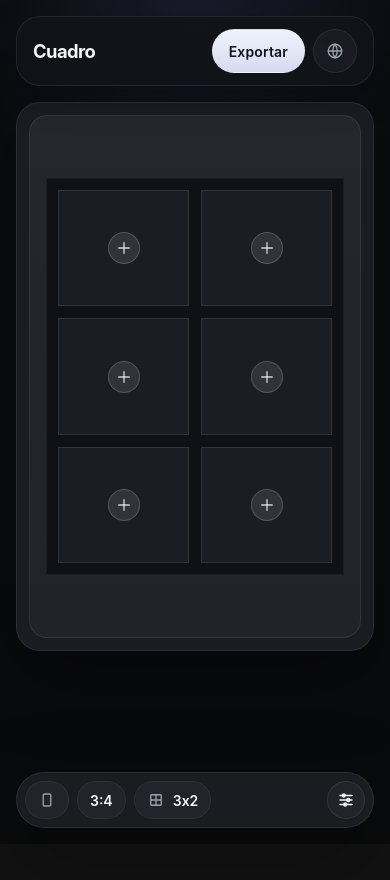
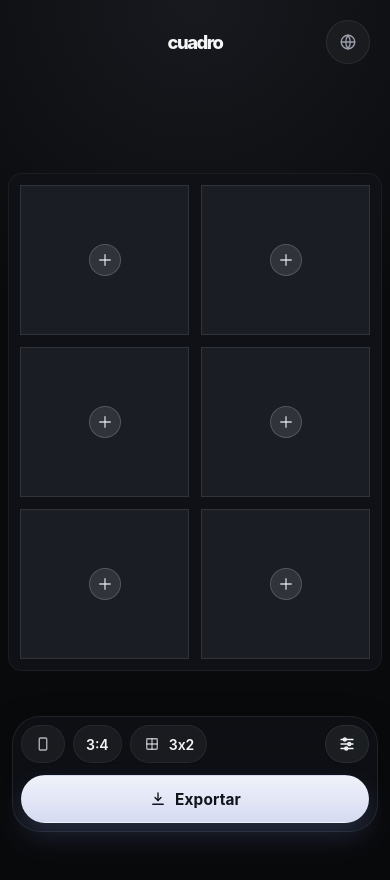
Before and after one commit to abiudslr/cuadro, a React (Vite) app in the folder apps/web/: page / in a window 390 px wide. Shown: the top 880 px of the page. Before the commit the page ends 844 px from the top, so only its background shows below. Built offline with nearby package versions, Linux system fonts and the light colour scheme.

Commit message:
ajustes visuales

```diff
--- a/apps/web/src/features/editor/presentation/components/EditorCanvas.tsx
+++ b/apps/web/src/features/editor/presentation/components/EditorCanvas.tsx
@@ -2,7 +2,6 @@ import { useEffect, useMemo } from 'react'
 import { calculateGridLayout } from '@/features/editor/domain/gridLayoutEngine'
 import { useElementSize } from '@/shared/hooks/useElementSize'
 import { useI18n } from '@/shared/i18n/useI18n'
-import { Panel } from '@/shared/ui/panel/Panel'
 import { useShallow } from 'zustand/react/shallow'
 import { useEditorStore } from '../../application/editorStore'
 import { useCellImagePicker } from '../hooks/useCellImagePicker'
@@ -64,16 +63,16 @@ export function EditorCanvas() {
   }, [layout.cells, syncPlacedImagesToLayout])
 
   return (
-    <Panel className={styles.canvasPanel} elevated>
+    <div className={styles.canvasPanel}>
       <div
-        className={styles.previewFrame}
+        ref={elementRef}
+        className={styles.previewViewport}
         onClick={(event) => {
           if (event.target === event.currentTarget) {
             selectCell(null)
           }
         }}
       >
-        <div ref={elementRef} className={styles.previewViewport}>
         <div
           className={styles.previewCanvas}
           style={{
@@ -105,6 +104,5 @@ export function EditorCanvas() {
         {input}
       </div>
     </div>
-    </Panel>
   )
 }
--- a/apps/web/src/features/editor/presentation/components/EditorHeader.tsx
+++ b/apps/web/src/features/editor/presentation/components/EditorHeader.tsx
@@ -1,26 +1,17 @@
 import { useI18n } from '@/shared/i18n/useI18n'
-import { Button } from '@/shared/ui/button/Button'
 import { LanguageSwitcher } from '@/shared/ui/language-switcher/LanguageSwitcher'
-import { Panel } from '@/shared/ui/panel/Panel'
 import styles from './editor.module.css'
 
-type EditorHeaderProps = {
-  onOpenExport: () => void
-}
-
-export function EditorHeader({ onOpenExport }: EditorHeaderProps) {
+export function EditorHeader() {
   const { t } = useI18n()
 
   return (
-    <Panel className={styles.header}>
+    <header className={styles.header}>
+      <div className={styles.headerSpacer} aria-hidden="true" />
       <h1 className={styles.title}>{t('editor.header.title')}</h1>
-
       <div className={styles.headerActions}>
-        <Button variant="primary" onClick={onOpenExport}>
-          {t('editor.export.action')}
-        </Button>
         <LanguageSwitcher />
       </div>
-    </Panel>
+    </header>
   )
 }
--- a/apps/web/src/features/editor/presentation/components/EditorQuickBar.tsx
+++ b/apps/web/src/features/editor/presentation/components/EditorQuickBar.tsx
@@ -1,21 +1,26 @@
 import { useI18n } from '@/shared/i18n/useI18n'
+import { Button } from '@/shared/ui/button/Button'
 import {
+  DownloadIcon,
   GridIcon,
   HorizontalIcon,
   SlidersIcon,
   VerticalIcon,
 } from '@/shared/ui/icons/Icons'
 import { IconButton } from '@/shared/ui/icon-button/IconButton'
-import { Panel } from '@/shared/ui/panel/Panel'
 import { useShallow } from 'zustand/react/shallow'
 import { useEditorStore } from '../../application/editorStore'
 import styles from './editor.module.css'
 
 type EditorQuickBarProps = {
   floating?: boolean
+  onOpenExport: () => void
 }
 
-export function EditorQuickBar({ floating = false }: EditorQuickBarProps) {
+export function EditorQuickBar({
+  floating = false,
+  onOpenExport,
+}: EditorQuickBarProps) {
   const { t } = useI18n()
   const { aspectRatio, columns, openConfigSheet, orientation, rows } =
     useEditorStore(
@@ -32,7 +37,14 @@ export function EditorQuickBar({ floating = false }: EditorQuickBarProps) {
     orientation === 'vertical' ? VerticalIcon : HorizontalIcon
 
   return (
-    <Panel className={floating ? styles.mobileDock : ''} elevated>
+    <div className={floating ? styles.mobileDock : styles.quickBar}>
+      <Button className={styles.quickExportButton} variant="primary" onClick={onOpenExport}>
+        <span className={styles.quickExportIcon}>
+          <DownloadIcon />
+        </span>
+        {t('editor.export.action')}
+      </Button>
+
       <div className={styles.quickMetrics}>
         <div
           aria-label={`${t('editor.mobileDock.orientation')}: ${t(
@@ -67,11 +79,12 @@ export function EditorQuickBar({ floating = false }: EditorQuickBarProps) {
 
       <IconButton
         aria-label={t('common.openSettings')}
+        className={styles.quickSettingsButton}
         compact={floating}
         onClick={openConfigSheet}
       >
         <SlidersIcon />
       </IconButton>
-    </Panel>
+    </div>
   )
 }
--- a/apps/web/src/features/editor/presentation/components/editor.module.css
+++ b/apps/web/src/features/editor/presentation/components/editor.module.css
@@ -1,12 +1,15 @@
 .page {
   min-height: 100vh;
-  padding: var(--space-4);
-  padding-bottom: calc(var(--mobile-dock-height) + var(--space-4));
+  padding: var(--space-2);
+  padding-bottom: calc(var(--mobile-dock-height) + var(--space-7));
+  background:
+    radial-gradient(circle at top center, rgba(197, 208, 255, 0.08), transparent 36%),
+    var(--color-background);
 }
 
 .shell {
   display: grid;
-  gap: var(--space-4);
+  gap: var(--space-3);
   max-width: var(--container-width);
   margin: 0 auto;
 }
@@ -15,72 +18,69 @@
   position: relative;
   z-index: 12;
   overflow: visible;
-  display: flex;
+  display: grid;
+  grid-template-columns: 1fr auto 1fr;
   align-items: center;
-  justify-content: space-between;
-  gap: var(--space-4);
-  min-height: 60px;
-  padding: var(--space-3) var(--space-4);
+  gap: var(--space-3);
+  min-height: 56px;
+  padding: var(--space-3);
+}
+
+.headerSpacer {
+  min-width: 44px;
 }
 
 .title {
+  justify-self: center;
   font-size: 1.15rem;
-  font-weight: 700;
-  letter-spacing: -0.03em;
+  font-weight: 800;
+  letter-spacing: -0.08em;
+  text-transform: lowercase;
 }
 
 .headerActions {
   display: flex;
   align-items: center;
+  justify-content: flex-end;
   gap: var(--space-2);
 }
 
 .workspace {
   display: grid;
-  gap: var(--space-4);
+  gap: var(--space-2);
 }
 
 .mainColumn {
   display: grid;
-  gap: var(--space-4);
+  gap: var(--space-2);
 }
 
 .previewShell {
   display: grid;
-  gap: var(--space-3);
+  gap: 0;
+  padding-bottom: calc(var(--mobile-dock-height) + var(--space-4));
 }
 
 .canvasPanel {
   display: grid;
-  padding: var(--space-3);
-}
-
-.previewFrame {
-  display: grid;
-  min-height: clamp(420px, 62vh, 760px);
-  padding: var(--space-4);
-  border-radius: var(--radius-md);
-  background:
-    linear-gradient(180deg, rgba(255, 255, 255, 0.035), rgba(255, 255, 255, 0.015)),
-    rgba(255, 255, 255, 0.015);
-  border: 1px solid var(--color-border-subtle);
-  overflow: hidden;
+  padding: 0;
 }
 
 .previewViewport {
   display: grid;
   place-items: center;
+  min-height: clamp(480px, calc(100vh - 176px), 760px);
   width: 100%;
-  height: 100%;
+  padding: 0;
   min-width: 0;
-  min-height: 0;
+  overflow: hidden;
 }
 
 .previewCanvas {
   position: relative;
   max-width: 100%;
   max-height: 100%;
-  border-radius: 0;
+  border-radius: var(--radius-sm);
   background: #0f1117;
   box-shadow: inset 0 0 0 1px rgba(255, 255, 255, 0.05);
 }
@@ -335,6 +335,15 @@
   display: none;
 }
 
+.desktopExportButton {
+  width: 100%;
+  min-height: 54px;
+  margin-bottom: var(--space-3);
+  font-size: 0.98rem;
+  font-weight: 700;
+  box-shadow: 0 16px 30px rgba(145, 166, 255, 0.18);
+}
+
 .configPanel {
   display: grid;
   gap: var(--space-5);
@@ -390,12 +399,15 @@
   bottom: var(--space-4);
   left: var(--space-4);
   z-index: 20;
-  display: flex;
-  align-items: center;
-  justify-content: space-between;
+  display: grid;
+  grid-template-columns: minmax(0, 1fr) auto;
   gap: var(--space-3);
   padding: var(--space-2);
-  border-radius: var(--radius-pill);
+  border-radius: calc(var(--radius-lg) + 4px);
+  background: rgba(16, 18, 24, 0.74);
+  border: 1px solid rgba(255, 255, 255, 0.08);
+  box-shadow: 0 18px 40px rgba(0, 0, 0, 0.28);
+  backdrop-filter: blur(22px) saturate(1.15);
 }
 
 .quickMetrics {
@@ -403,6 +415,12 @@
   align-items: center;
   gap: var(--space-2);
   min-width: 0;
+  overflow-x: auto;
+  scrollbar-width: none;
+}
+
+.quickMetrics::-webkit-scrollbar {
+  display: none;
 }
 
 .metricChip {
@@ -412,9 +430,9 @@
   min-height: 38px;
   padding: 0 var(--space-3);
   border-radius: var(--radius-pill);
-  background: rgba(255, 255, 255, 0.04);
-  border: 1px solid rgba(255, 255, 255, 0.05);
-  color: var(--color-text-secondary);
+  background: rgba(255, 255, 255, 0.05);
+  border: 1px solid rgba(255, 255, 255, 0.06);
+  color: rgba(234, 237, 244, 0.72);
   font-size: var(--font-size-sm);
   font-weight: 600;
   white-space: nowrap;
@@ -428,6 +446,30 @@
   display: inline-flex;
   align-items: center;
   justify-content: center;
+}
+
+.quickExportButton {
+  grid-column: 1 / -1;
+  grid-row: 2;
+  min-height: 52px;
+  padding: 0 var(--space-4);
+  font-size: 0.96rem;
+  font-weight: 700;
+  box-shadow: 0 14px 28px rgba(145, 166, 255, 0.18);
+}
+
+.quickExportIcon {
+  display: inline-flex;
+  align-items: center;
+  justify-content: center;
+}
+
+.quickSettingsButton {
+  align-self: stretch;
+  min-width: 44px;
+  background: rgba(255, 255, 255, 0.06);
+  border-color: rgba(255, 255, 255, 0.08);
+  backdrop-filter: blur(12px);
 }
 
 .sheetHeader {
@@ -470,11 +512,17 @@
 
 @media (max-width: 639px) {
   .mobileDock {
-    overflow-x: auto;
+    right: var(--space-3);
+    bottom: var(--space-3);
+    left: var(--space-3);
   }
 
   .quickMetrics {
-    min-width: max-content;
+    min-width: 0;
+  }
+
+  .quickExportButton {
+    min-height: 48px;
   }
 }
 
@@ -488,19 +536,25 @@
     gap: var(--space-5);
   }
 
-  .header,
+  .header {
+    min-height: 64px;
+    padding: var(--space-3) 0;
+  }
+
   .configPanel {
     padding: var(--space-4) var(--space-5);
   }
 
-  .canvasPanel {
-    padding: var(--space-4);
+  .previewShell {
+    padding-bottom: calc(var(--mobile-dock-height) + var(--space-5));
   }
 
-  .previewFrame {
+  .canvasPanel {
+    padding: 0;
+  }
+
+  .previewViewport {
     min-height: clamp(540px, 72vh, 880px);
-    border-radius: var(--radius-lg);
-    padding: var(--space-6);
   }
 
   .emptyCellIndicator {
@@ -525,6 +579,10 @@
     top: var(--space-4);
   }
 
+  .previewShell {
+    padding-bottom: 0;
+  }
+
   .mobileDock {
     display: none;
   }
--- a/apps/web/src/features/editor/presentation/pages/EditorPage.tsx
+++ b/apps/web/src/features/editor/presentation/pages/EditorPage.tsx
@@ -1,6 +1,7 @@
 import { useState } from 'react'
 import { useI18n } from '@/shared/i18n/useI18n'
 import { Button } from '@/shared/ui/button/Button'
+import { DownloadIcon } from '@/shared/ui/icons/Icons'
 import { Sheet } from '@/shared/ui/sheet/Sheet'
 import { useEditorStore } from '../../application/editorStore'
 import { EditorCanvas } from '../components/EditorCanvas'
@@ -19,7 +20,7 @@ export function EditorPage() {
   return (
     <main className={styles.page}>
       <div className={styles.shell}>
-        <EditorHeader onOpenExport={() => setIsExportSheetOpen(true)} />
+        <EditorHeader />
 
         <div className={styles.workspace}>
           <div className={styles.mainColumn}>
@@ -29,12 +30,25 @@ export function EditorPage() {
           </div>
 
           <aside className={styles.desktopPanel}>
+            <Button
+              className={styles.desktopExportButton}
+              variant="primary"
+              onClick={() => setIsExportSheetOpen(true)}
+            >
+              <span className={styles.quickExportIcon}>
+                <DownloadIcon />
+              </span>
+              {t('editor.export.action')}
+            </Button>
             <GridConfigPanel />
           </aside>
         </div>
       </div>
 
-      <EditorQuickBar floating />
+      <EditorQuickBar
+        floating
+        onOpenExport={() => setIsExportSheetOpen(true)}
+      />
 
       <Sheet
         closeLabel={t('common.closeSettings')}
--- a/apps/web/src/shared/ui/icons/Icons.tsx
+++ b/apps/web/src/shared/ui/icons/Icons.tsx
@@ -69,6 +69,16 @@ export function GridIcon(props: IconProps) {
   )
 }
 
+export function DownloadIcon(props: IconProps) {
+  return (
+    <IconBase {...props}>
+      <path d="M12 4v10" />
+      <path d="m8 10 4 4 4-4" />
+      <path d="M5 19h14" />
+    </IconBase>
+  )
+}
+
 export function CheckIcon(props: IconProps) {
   return (
     <IconBase {...props}>
```
Lines whose indentation alone changed are shown as unchanged.
